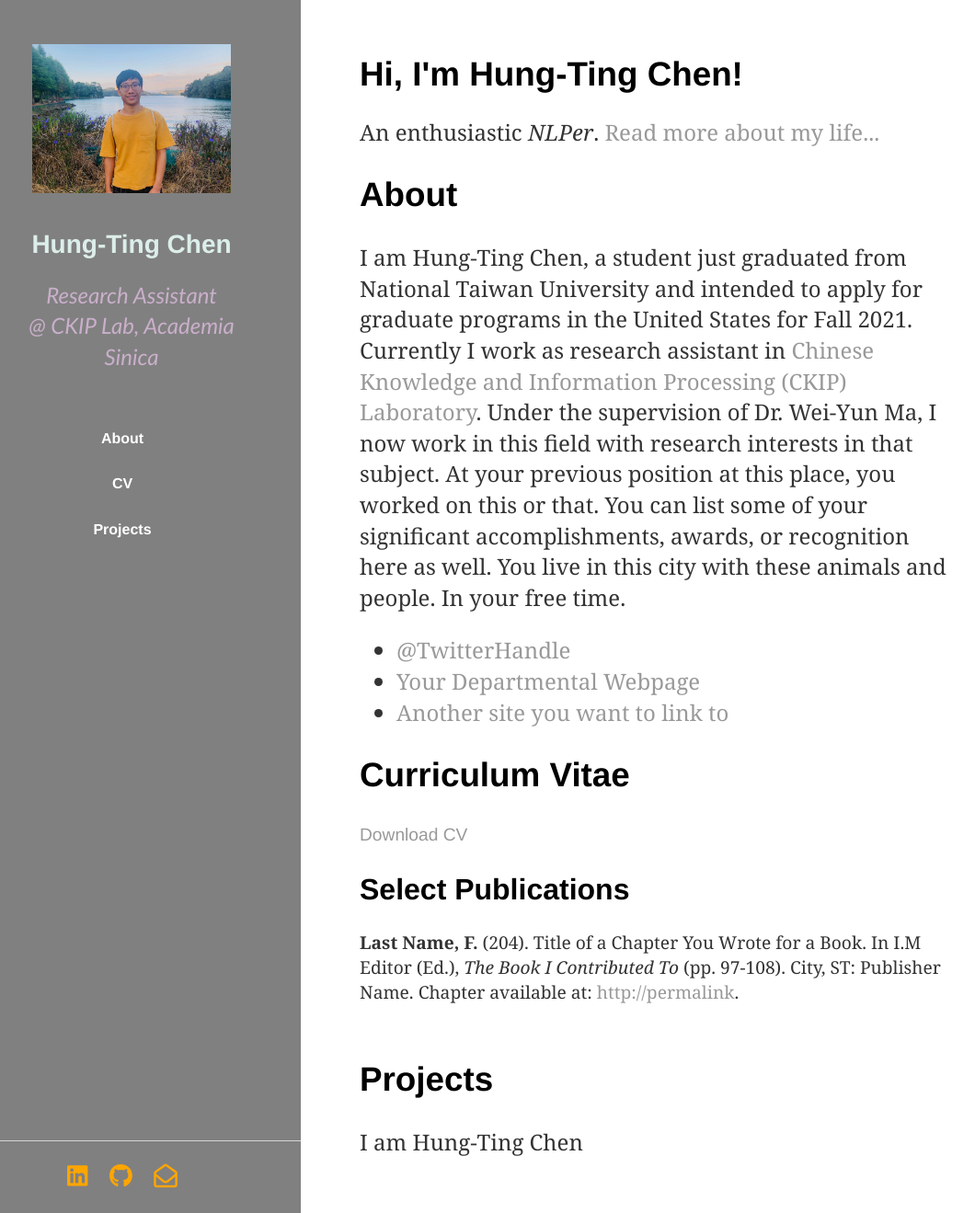
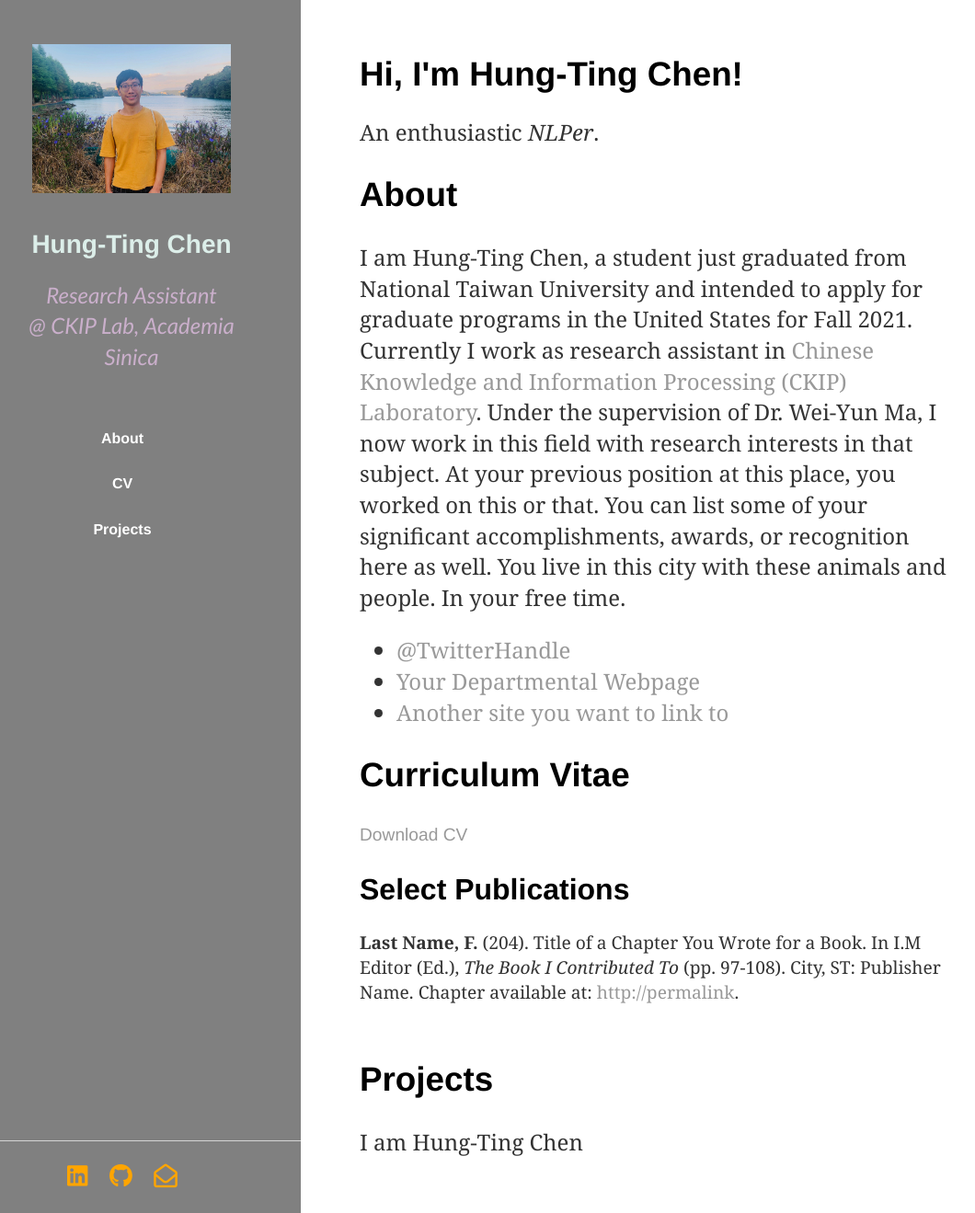
Before and after one commit to timchen0618/timchen0618.github.io, a Jekyll site: the page index.html, which Jekyll copies as it is, in a window 1280 px wide and 1319 px high. Shown: the whole window at 92% size, without its empty margins (41-1101 px from the left). Built offline with Jekyll 4.4.1, drawn with Linux system fonts in a browser that asks for light colours; nearby versions of some CDN libraries.

```diff
--- a/index.html
+++ b/index.html
@@ -43,7 +43,8 @@
         <div class="main">
             <div class="blurb">
             <h1>Hi, I'm Hung-Ting Chen!</h1>
-            <p> An enthusiastic <em>NLPer</em>.  <a href="/about">Read more about my life...</a></p>
+            <p> An enthusiastic <em>NLPer</em>. </p>
+             <!-- <a href="/about">Read more about my life...</a> -->
             </div>
 
             <section id="about">
```
